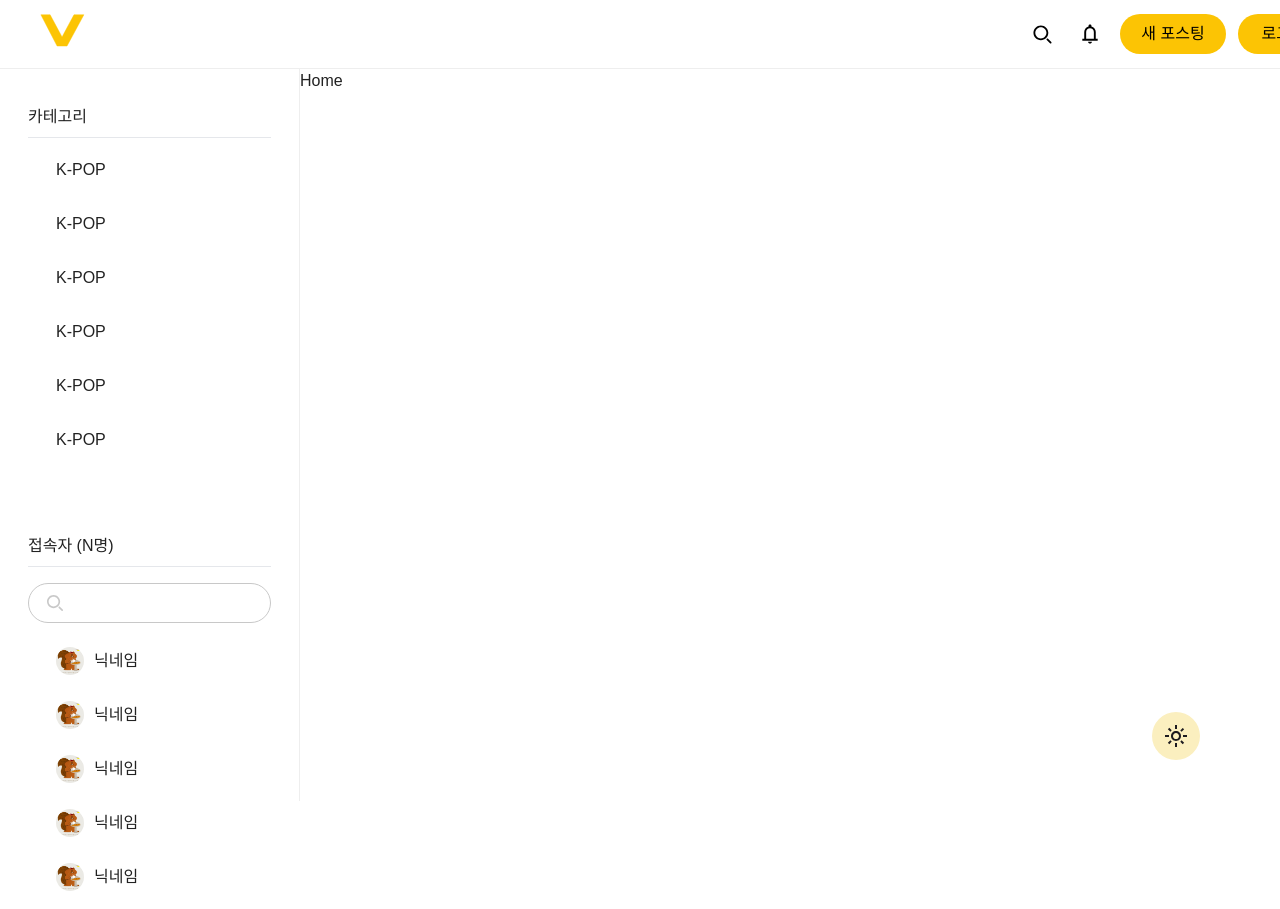
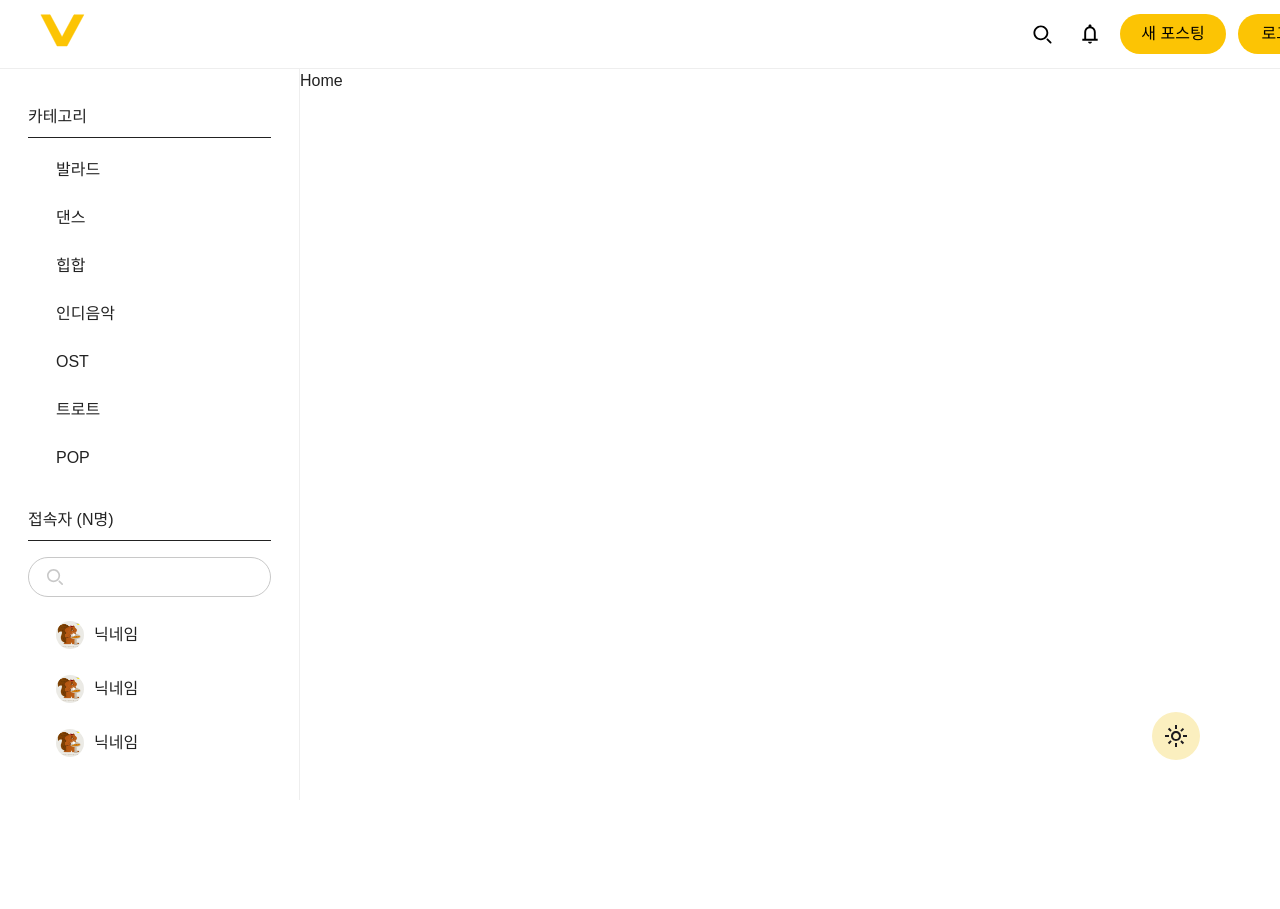
Before and after one commit to 5-rai/vive, a React (Vite) app: page / in a window 1280 px wide. Shown: the top 909 px of the page. After the commit the page ends 800 px from the top, so only its background shows below. Built offline with nearby package versions, Linux system fonts and the light colour scheme.

Commit message:
style:  사이드바 스타일 수정

```diff
--- a/src/layouts/Sidebar.tsx
+++ b/src/layouts/Sidebar.tsx
@@ -2,32 +2,32 @@ import { Outlet, NavLink } from "react-router";
 import profileImg from "../assets/profileImg.jpg";
 import { useState } from "react";
 import SearchIcon from "../assets/SearchIcon";
+import { CHANNEL } from "../constants/channel";
 
 export default function Sidebar() {
   const [isInputFocused, setIsInputFocused] = useState(false);
   const toggledInputFocused = () => setIsInputFocused((prev) => !prev);
   return (
     <>
-      <aside className="flex flex-col sticky top-[68px] h-[calc(100vh-68px)] w-[300px] min-w-[300px] p-7 gap-16 border-r border-gray-ee">
-        <div className="h-[365px]">
-          <p className="border-b py-2 mb-2.5">카테고리</p>
-          <div className="flex flex-col gap-2.5">
-            {[1, 2, 3, 4, 5, 6].map((_, idx) => (
+      <aside className="flex flex-col sticky top-[68px] screen-100vh w-[300px] p-7 gap-5 justify-between border-r border-gray-ee bg-white">
+        <div className="h-fit">
+          <p className="border-b border-gray-22 py-2 mb-2.5">카테고리</p>
+          <div className="flex flex-col gap-1">
+            {CHANNEL.map((channel) => (
               <NavLink
-                key={idx}
-                to={"/channels/channelName"}
+                key={channel}
+                to={`/channels/${channel}`}
                 className={
                   "flex items-center h-11 px-7 py-1 rounded-lg hover:bg-secondary dark:hover:text-gray-22 transition-colors"
                 }
               >
-                K-POP
+                {channel}
               </NavLink>
             ))}
           </div>
         </div>
-        <div>
-          <p className="border-b py-2 mb-4">접속자 (N명)</p>
-          <div>
+        <div className="grow overflow-y-hidden flex flex-col">
+          <p className="border-b border-gray-22 py-2 mb-4">접속자 (N명)</p>
           <div className="relative mb-4">
             <SearchIcon
               color={isInputFocused ? "#FCC404" : "#c8c8c8"}
@@ -41,8 +41,8 @@ export default function Sidebar() {
               onBlur={toggledInputFocused}
             />
           </div>
-            <div className="flex flex-col h-[270px] overflow-y-auto gap-2.5">
-              {[1, 2, 3, 4, 5, 6, 7, 8, 9, 10].map((_, idx) => (
+          <div className="h-full flex flex-col overflow-y-auto gap-2.5 ">
+            {[1, 2, 3, 4, 5, 6, 7, 8, 9, 10, 11, 12].map((_, idx) => (
               <NavLink
                 key={idx}
                 to={"/user/userId"}
@@ -60,7 +60,6 @@ export default function Sidebar() {
             ))}
           </div>
         </div>
-        </div>
       </aside>
       <Outlet />
     </>
```
Lines whose indentation alone changed are shown as unchanged.
